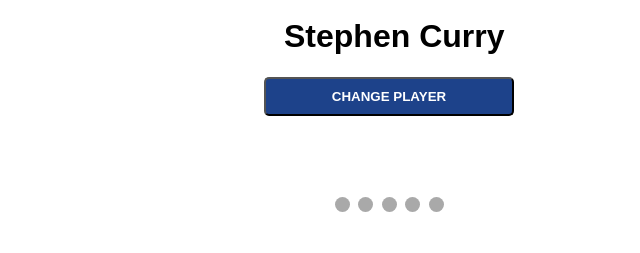
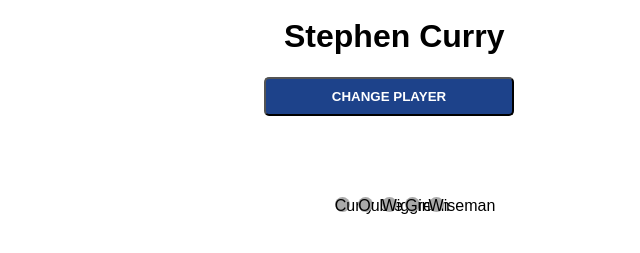
Before and after one commit to alexlitocortez/nba-api, a plain HTML site: page index.html in a window 1280 px wide. Shown: the part 403-656 px from the top of the page, without its empty margins (256-896 px from the left). Drawn offline with Linux system fonts and the light colour scheme.

Commit message:
index.html

```diff
--- a/index.html
+++ b/index.html
@@ -24,11 +24,11 @@
 
     <!-- The dots/circles -->
     <div id="text-align" class="text-align">
-        <span id="dot" class="dot"></span>
-        <span id="dot" class="dot"></span>
-        <span id="dot" class="dot"></span>
-        <span id="dot" class="dot"></span>
-        <span id="dot" class="dot"></span>
+        <span id="dotOne" class="dot">Curry</span>
+        <span id="dotTwo" class="dot">Oubre</span>
+        <span id="dotThree" class="dot">Wiggins</span>
+        <span id="dotFour" class="dot">Green</span>
+        <span id="dotFive" class="dot">Wiseman</span>
     </div>
 </body>
 <script src="api.js"></script>
```
